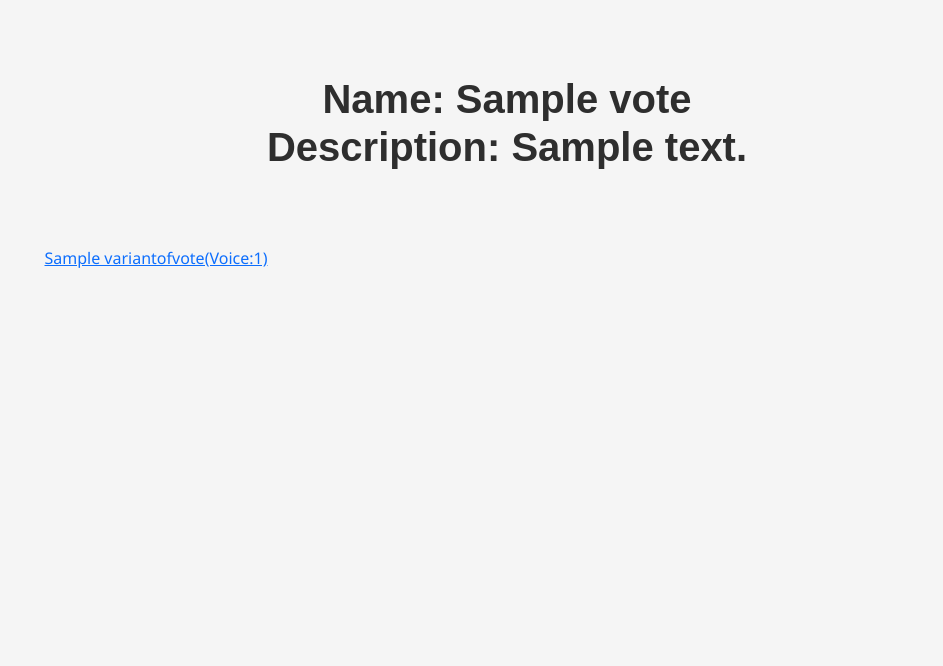
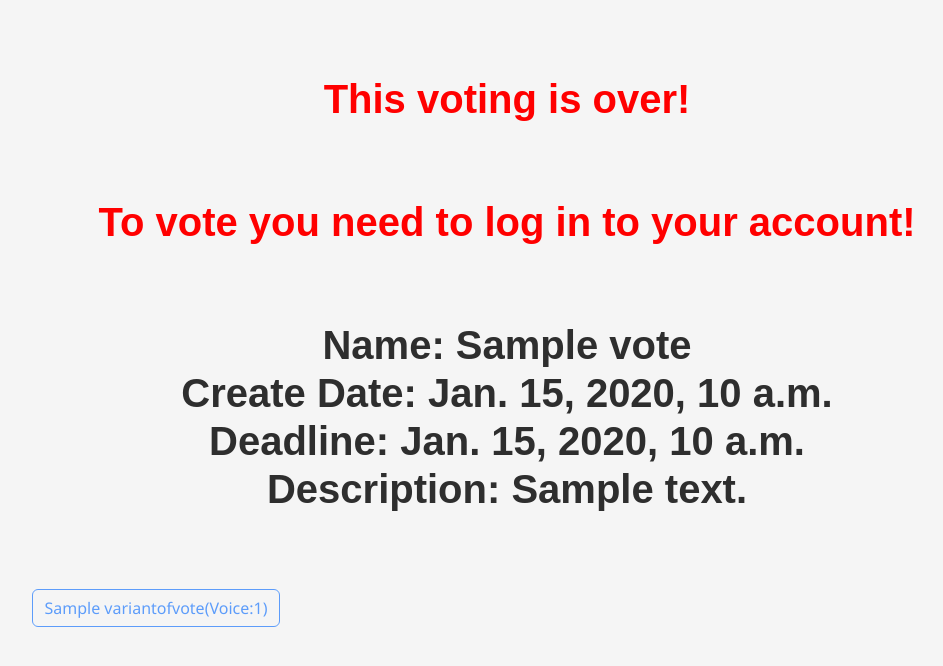
Before and after one commit to Andrew-arch477/-Group-portal, a Django app: page /details_vote/1 in a window 1280 px wide. Shown: the top 666 px of that part, without its empty margins (158-1101 px from the left). Run offline with Django 5.2, Linux system fonts and the light colour scheme; tables that the repository leaves empty hold one stand-in row (Sample ...); the page is wider than the window, and the part outside it is not shown.

Commit message:
Changed design of portfolio page;Now unauthenticated user cannot vote;Now if voting is over user cannot vote;Added new mixin (Today Mixin)

```diff
--- a/forum/mixins.py
+++ b/forum/mixins.py
@@ -1,4 +1,5 @@
 from django.core.exceptions import PermissionDenied
+from django.utils import timezone
 
 class UserIsStaffMixin:
     def dispatch(self, request, *args, **kwargs):
@@ -13,3 +14,10 @@ class UserIsAdminMixin:
         if user.profile.role != 'admin':
             raise PermissionDenied(f"You are not a admin")
         return super().dispatch(request, *args, **kwargs)
+
+
+class TodayMixin:
+    def get_context_data(self, **kwargs):
+        context = super().get_context_data(**kwargs)
+        context['today'] = timezone.now()
+        return context
--- a/forum/templates/details/details_vote.html
+++ b/forum/templates/details/details_vote.html
@@ -8,14 +8,34 @@
     <title>Details of Vote</title>
 </head>
 <body>
+    {% if vote.deadline < today %}
+      <h1 style="color: #ff0000;">
+        This voting is over!
+      </h1>
+    {% endif %}
+
+    {% if not user.is_authenticated %}
+      <h1 style="color: #ff0000;">
+        To vote you need to log in to your account!
+      </h1>
+    {% endif %}
+
     <h1>
     Name: {{ vote.name }}<br>
+    Create Date: {{ vote.create_date }}<br>
+    Deadline: {{ vote.deadline }}<br>
     Description: {{ vote.description }}
     </h1>
     <div class="row">
       {% for variant in variants %}
         <div class="col-6 d-flex justify-content-center align-items-center">
-          <a href="/vote/voice/{{ variant.id }}">{{ variant.name }}(Voice:{{ variant.voices_count }})</a>
+          <h3>
+          {% if user.is_authenticated and vote.deadline > today %}
+          <a href="/vote/voice/{{ variant.id }}" class="btn btn-outline-primary">{{ variant.name }}(Voice:{{ variant.voices_count }})</a>
+          {% else %}
+          <a href="/vote/voice/{{ variant.id }}" class="btn btn-outline-primary disabled" role="button" aria-disabled="true">{{ variant.name }}(Voice:{{ variant.voices_count }})</a>
+          </h3>
+          {% endif %}
         </div>
       {% endfor %}
     </div>
--- a/forum/templates/portfolio.html
+++ b/forum/templates/portfolio.html
@@ -46,6 +46,7 @@
     <div class="container my-4">
         <div class="row g-4">
           {% for student in students %}
+          <img src="https://searx.be/image_proxy?url=https%3A%2F%2Fcdn-icons-png.freepik.com%2F512%2F1077%2F1077114.png&h=00b7491581fec1e0fb5fc2fc7d58c6a855b2c656f41c04d6d09435ea603711a9" class="user-icon">
             <div class="col-12 col-md-6 col-lg-4">
               <a href="/details_portfolio/{{ student.id }}" class="text-decoration-none">
                 <div class="card h-100">
--- a/forum/views.py
+++ b/forum/views.py
@@ -12,6 +12,7 @@ import calendar
 from django.db.models import Count
 from django.http import JsonResponse
 import requests
+from .mixins import *
 
 class HomePage(TemplateView):
     template_name = 'home.html'
@@ -378,13 +379,13 @@ class StudentGradesView(TemplateView):
         context['subject'] = Subject.objects.get(subject_name='Python')
         return context
 
-class VoteView(ListView):
+class VoteView(TodayMixin, ListView):
     model = Vote
     template_name = 'vote.html'
     context_object_name = 'votes'
 
 
-class DetailsVoteView(DetailView):
+class DetailsVoteView(TodayMixin, DetailView):
     model = Vote
     template_name = 'details/details_vote.html'
     context_object_name = 'vote'
@@ -393,6 +394,7 @@ class DetailsVoteView(DetailView):
         context = super().get_context_data(**kwargs)
         context['variants'] = VariantOfVote.objects.filter(vote_id = self.kwargs['pk']).annotate(voices_count=Count('voice'))
         return context
+
 
 class VoteVoiceView(View):
     def get(self, request, *args, **kwargs):
```
Also changed, not shown: forum/static/styles.css (+14 -0 lines), forum/templates/vote.html (+8 -3 lines).
